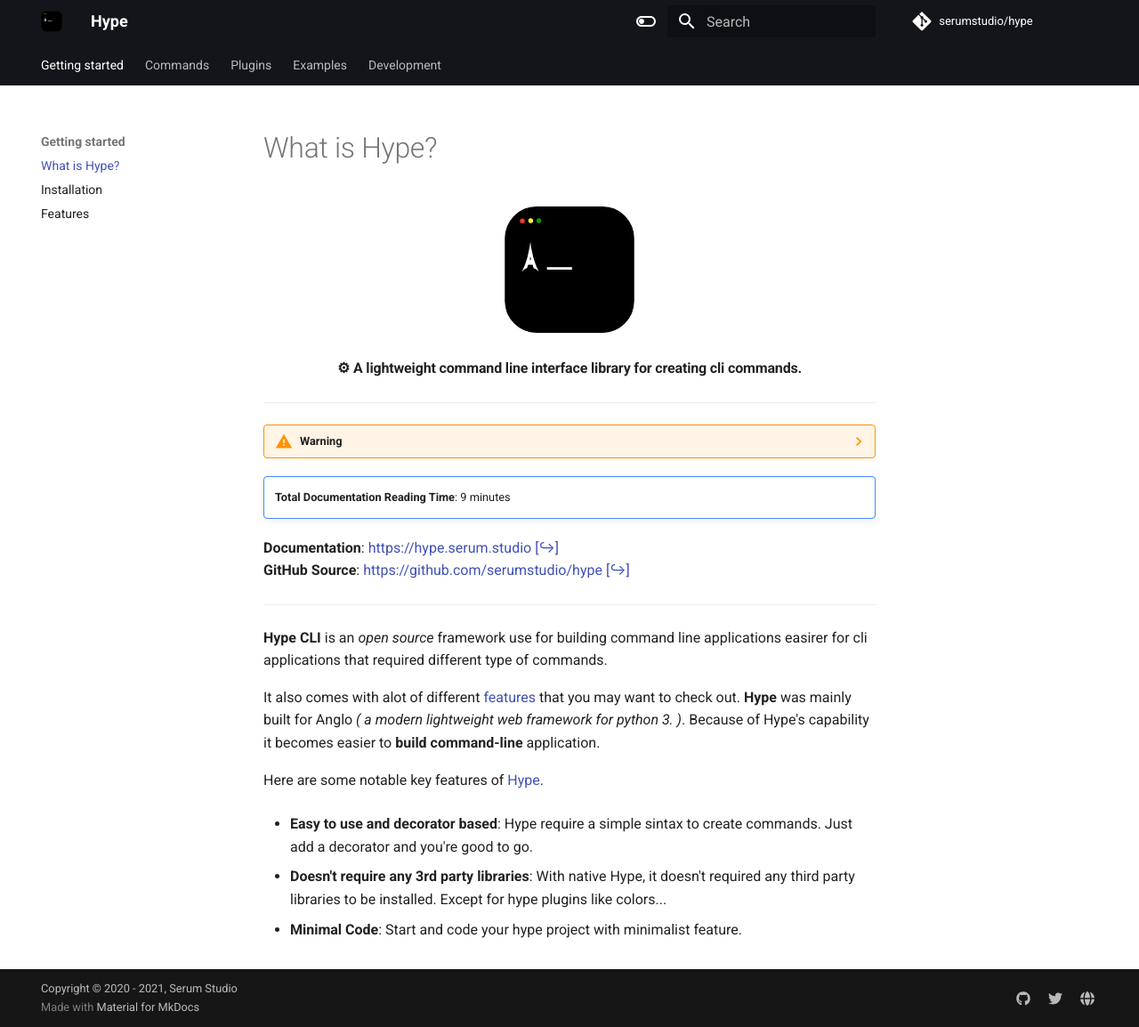
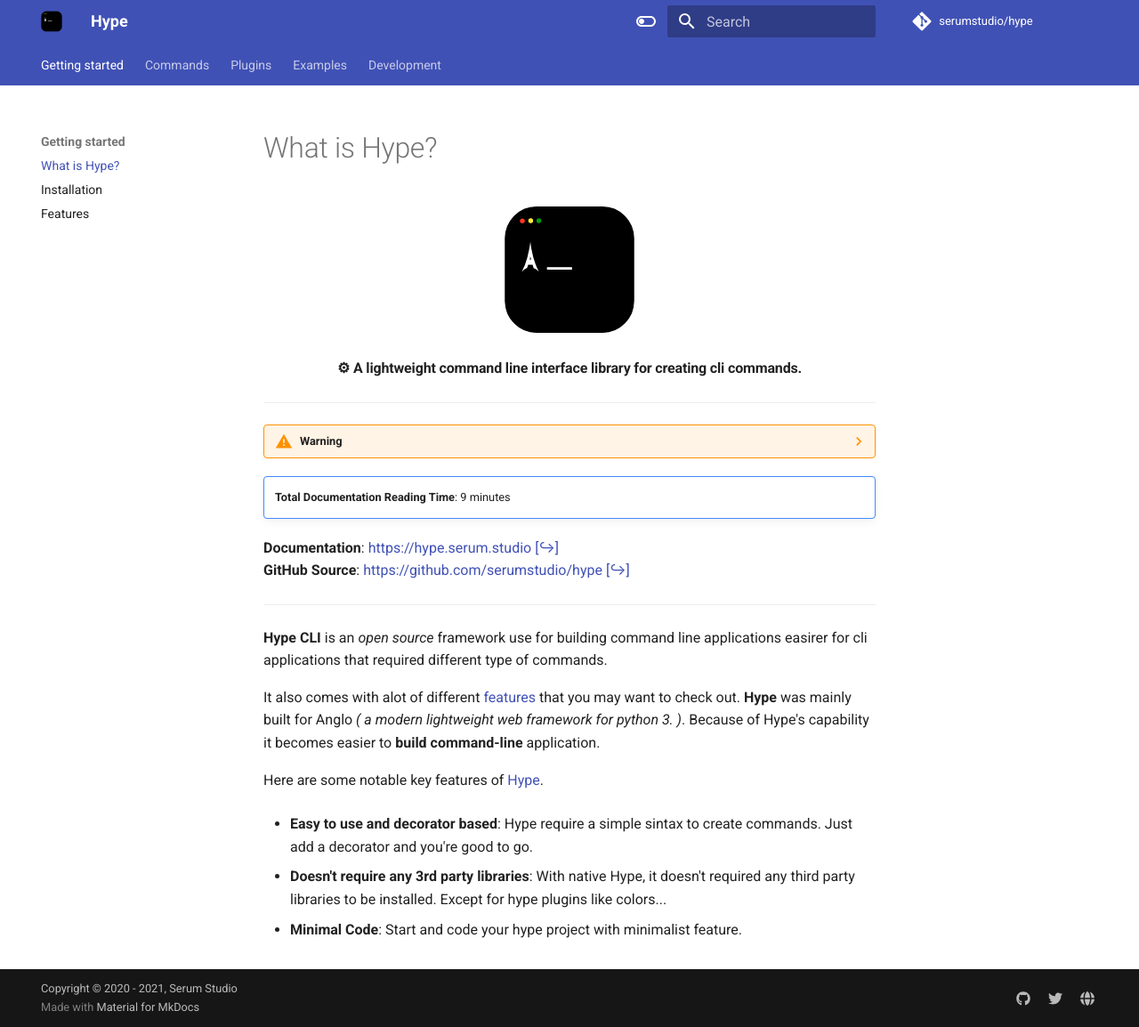
Before and after one commit to riyuzenn/hype, an MkDocs documentation site: the page built from docs/index.md, in a window 1280 px wide and 1154 px high. Shown: the whole window at 89% size. Built offline with MkDocs 1.6.1 and Material for MkDocs 9.7.7, drawn with Linux system fonts in a browser that asks for light colours; comment, search, counter and statistics services are not loaded.

Commit message:
:memo: Update Documentation

```diff
--- a/docs/assets/css/style.css
+++ b/docs/assets/css/style.css
@@ -2,6 +2,14 @@
 [data-md-color-scheme="slate"] {
     --md-hue: 330; /* [0, 360] */
 
+}
+
+
+:root {
+    --md-typeset-a-color:         blue;
+    --md-primary-fg-color:        #282828;
+    --md-primary-fg-color--light: #ebdbb2;
+    --md-primary-fg-color--dark:  #0000;
 }
 
 .termynal-comment {
--- a/mkdocs.yml
+++ b/mkdocs.yml
@@ -12,14 +12,14 @@ theme:
   name: material
   palette:
     - scheme: default
-      primary: black
+      # primary: grey
       accent: purple
       toggle:
         icon: material/toggle-switch-off-outline
         name: Switch to dark mode
 
     - scheme: slate
-      primary: black
+      primary: grey
       accent: purple
       toggle:
         icon: material/toggle-switch
```
